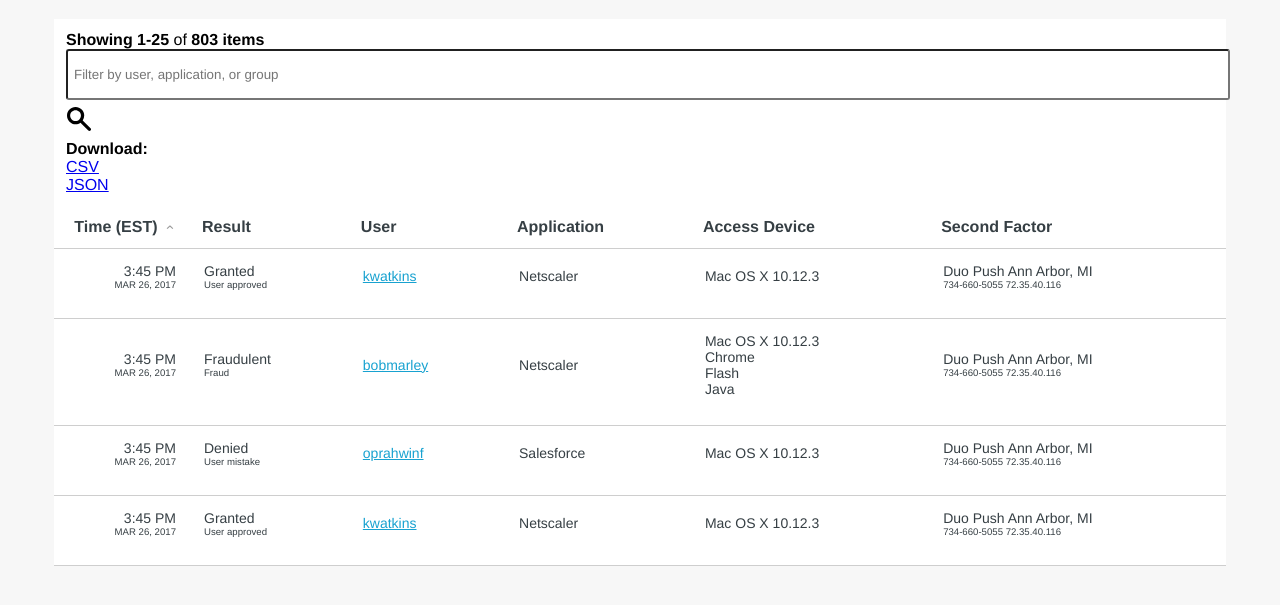
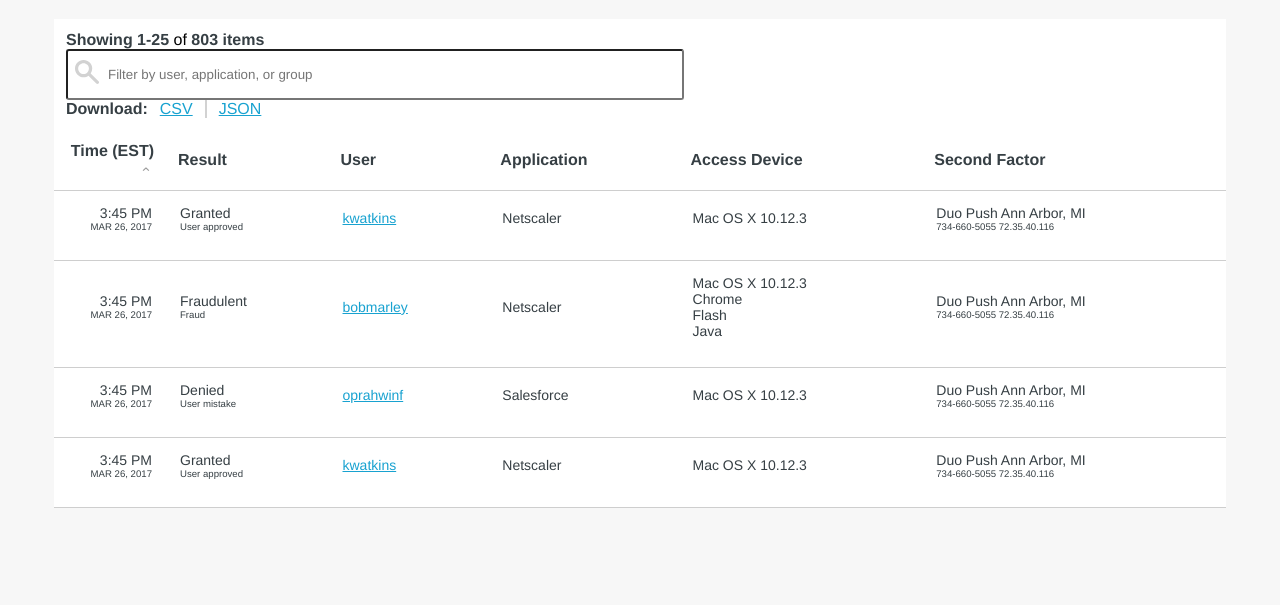
Before and after one commit to cardner/custom-elements, a website: page index.html in a window 1280 px wide. Shown: the part 107-712 px from the top of the page. Drawn offline with nearby package versions, Linux system fonts and the light colour scheme; files that its build step writes are made by us from their sources.

Commit message:
continue styling table view header

```diff
--- a/index.html
+++ b/index.html
@@ -22,8 +22,8 @@
         <button type="submit"><svg class="icon icon-search"><use xlink:href="assets/duo-icons.svg#icon-search"></use></svg></button>
       </form>
       <div class="table-view-download">
-        <span class="table-view-label">Download:</span>
         <ul class="download-list">
+          <li class="download-item"><span class="table-view-label">Download:</span></li>
           <li class="download-item"><a href="#">csv</a></li>
           <li class="download-item"><a href="#">json</a></li>
         </ul>
--- a/ui-components/base.scss
+++ b/ui-components/base.scss
@@ -5,4 +5,15 @@
 html {
   padding: 2.875rem;
   background-color: #f7f7f7;
+  -webkit-box-sizing: border-box;
+  -moz-box-sizing: border-box;
+  box-sizing: border-box;
 }
+
+*, *:before, *:after {
+  box-sizing: inherit;
+}
+
+a {
+  color: #18A2D0;
+}
--- a/ui-components/table/table.scss
+++ b/ui-components/table/table.scss
@@ -41,9 +41,6 @@
 
 td {
   font-size: $default-text-size;
-  a {
-    color: #18A2D0;
-  }
 }
 
 span + span {
@@ -69,36 +66,58 @@
 }
 
 .table-view-label {
+  color: #363F44;
   font-weight: 700;
 }
 
 .table-view-search {
+  position: relative;
   input[type="search"] {
-    -webkit-appearance:textfield;
-    box-sizing: content-box;
+    -webkit-appearance: textfield;
     display: inline-block;
-    padding: 1.0rem 0.375rem;
-    // width: 38.625rem; desktop bp
+    padding: 1.0rem 0.375rem 1.0rem 2.5rem;
     width: 100%;
     @include border-radius(3px);
+    @include breakpoint(large) {
+      width: 38.625rem;
+    }
   }
   button {
+    @extend %button-reset;
     padding: 0;
+    position: absolute;
+    top: 0.25rem;
+    left: 0.5rem;
     border-color: #ffffff;
   }
   .icon {
     height: 1.5rem;
     width: 1.5rem;
+    fill: #d2d2d2;
   }
 }
 
 .download-list {
+  display: flex;
+  justify-content: flex-start;
   margin: 0;
   padding: 0;
   list-style: none;
 }
 
 .download-item {
+  padding: 0 0.75rem;
+  border-right: 2px solid #d2d2d2;
+  &:first-child,
+  &:last-child {
+    border-right: none;
+  }
+  &:first-child {
+    padding: {
+      right: 0;
+      left: 0;
+    }
+  }
   a {
     text-transform: uppercase;
   }
```
